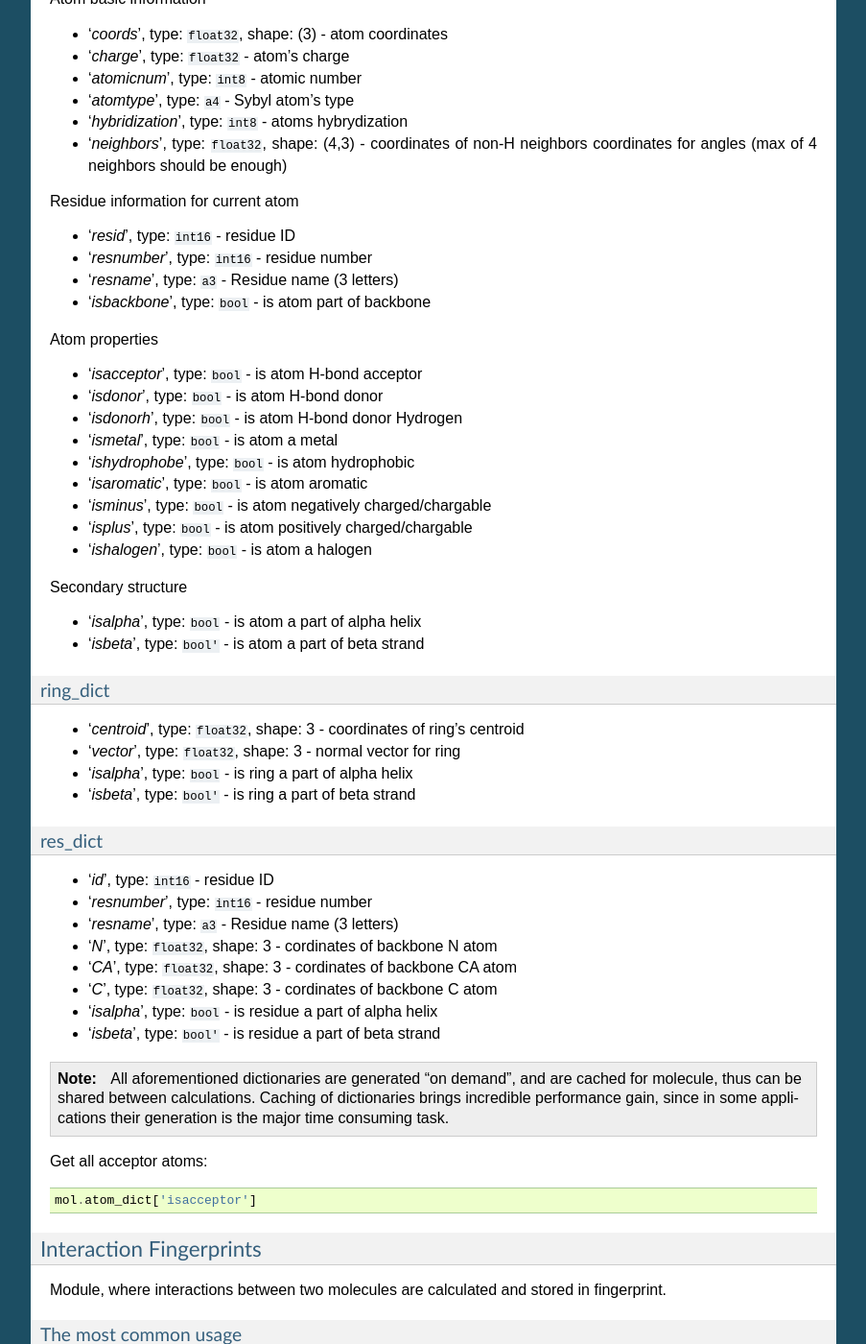
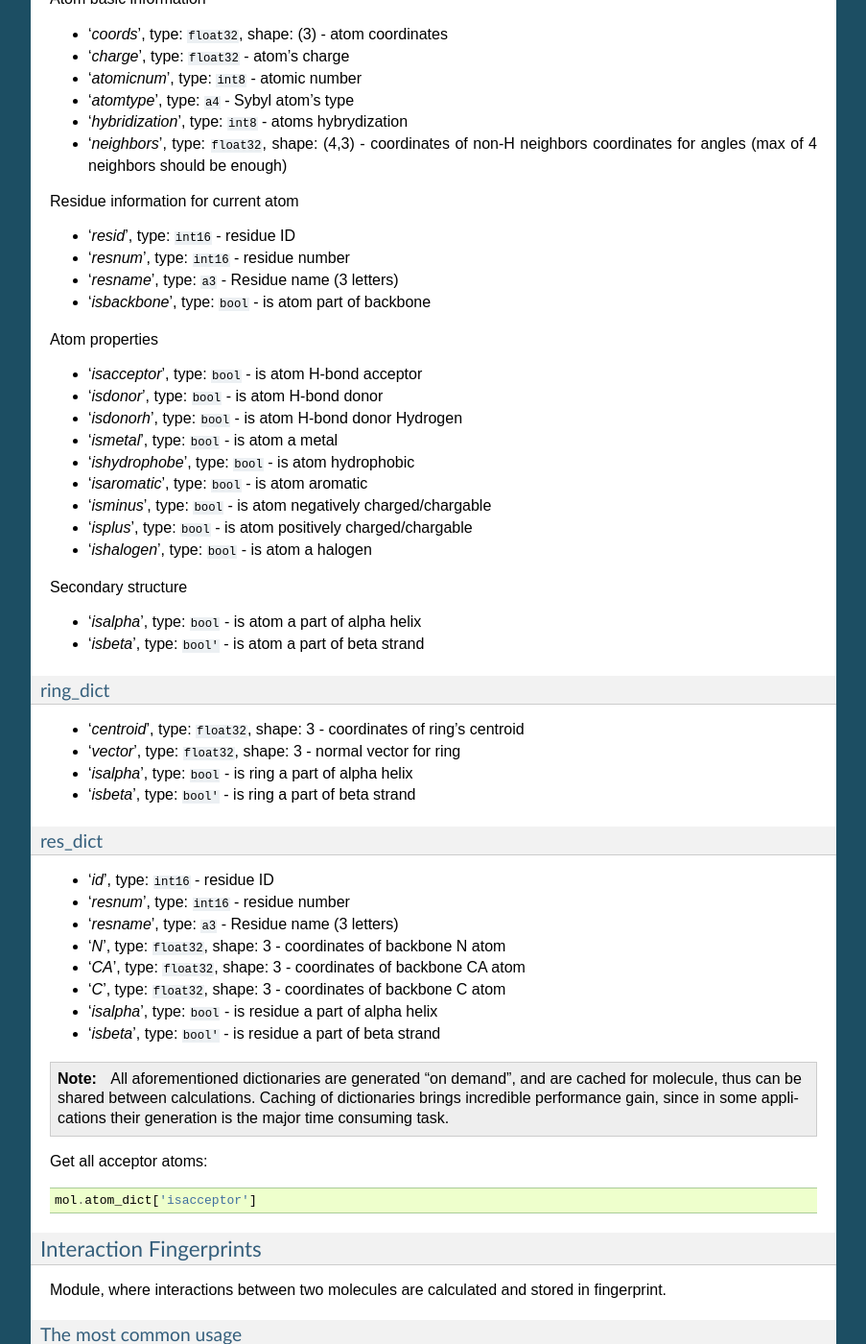
Before and after one commit to oddt/oddt, a Sphinx documentation site: the page built from docs/index.rst, in a window 1280 px wide and 1400 px high, scrolled down 3012 px. Shown: the whole window at 96% size, without its empty margins (198-1101 px from the left). Built offline with Sphinx 7.4.7, drawn with Linux system fonts in a browser that asks for light colours; pages that are not in the unit, such as notebooks, are missing from menus.

Commit message:
Change the resnum name in docs

```diff
--- a/docs/index.rst
+++ b/docs/index.rst
@@ -158,7 +158,7 @@ Atom basic information
 Residue information for current atom
 
 * '*resid*', type: ``int16`` - residue ID
-* '*resnumber*', type: ``int16`` - residue number
+* '*resnum*', type: ``int16`` - residue number
 * '*resname*', type: ``a3`` - Residue name (3 letters)
 * '*isbackbone*', type: ``bool`` - is atom part of backbone
 
@@ -192,11 +192,11 @@ res_dict
 --------
 
 * '*id*', type: ``int16`` - residue ID
-* '*resnumber*', type: ``int16`` - residue number
+* '*resnum*', type: ``int16`` - residue number
 * '*resname*', type: ``a3`` - Residue name (3 letters)
-* '*N*', type: ``float32``, shape: 3 - cordinates of backbone N atom
-* '*CA*', type: ``float32``, shape: 3 - cordinates of backbone CA atom
-* '*C*', type: ``float32``, shape: 3 - cordinates of backbone C atom
+* '*N*', type: ``float32``, shape: 3 - coordinates of backbone N atom
+* '*CA*', type: ``float32``, shape: 3 - coordinates of backbone CA atom
+* '*C*', type: ``float32``, shape: 3 - coordinates of backbone C atom
 * '*isalpha*', type: ``bool`` - is residue a part of alpha helix
 * '*isbeta*', type: ``bool'`` - is residue a part of beta strand
 
```
